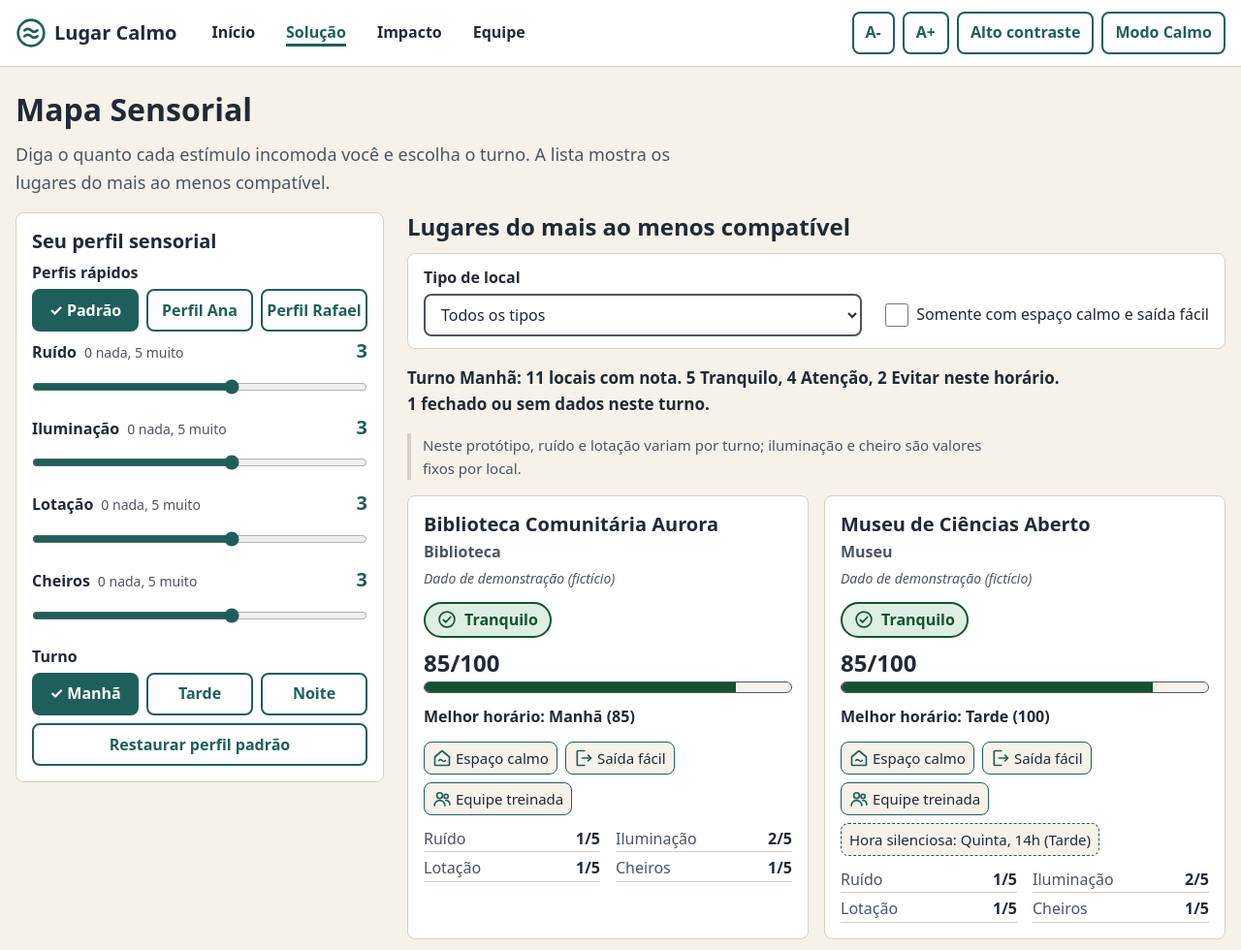
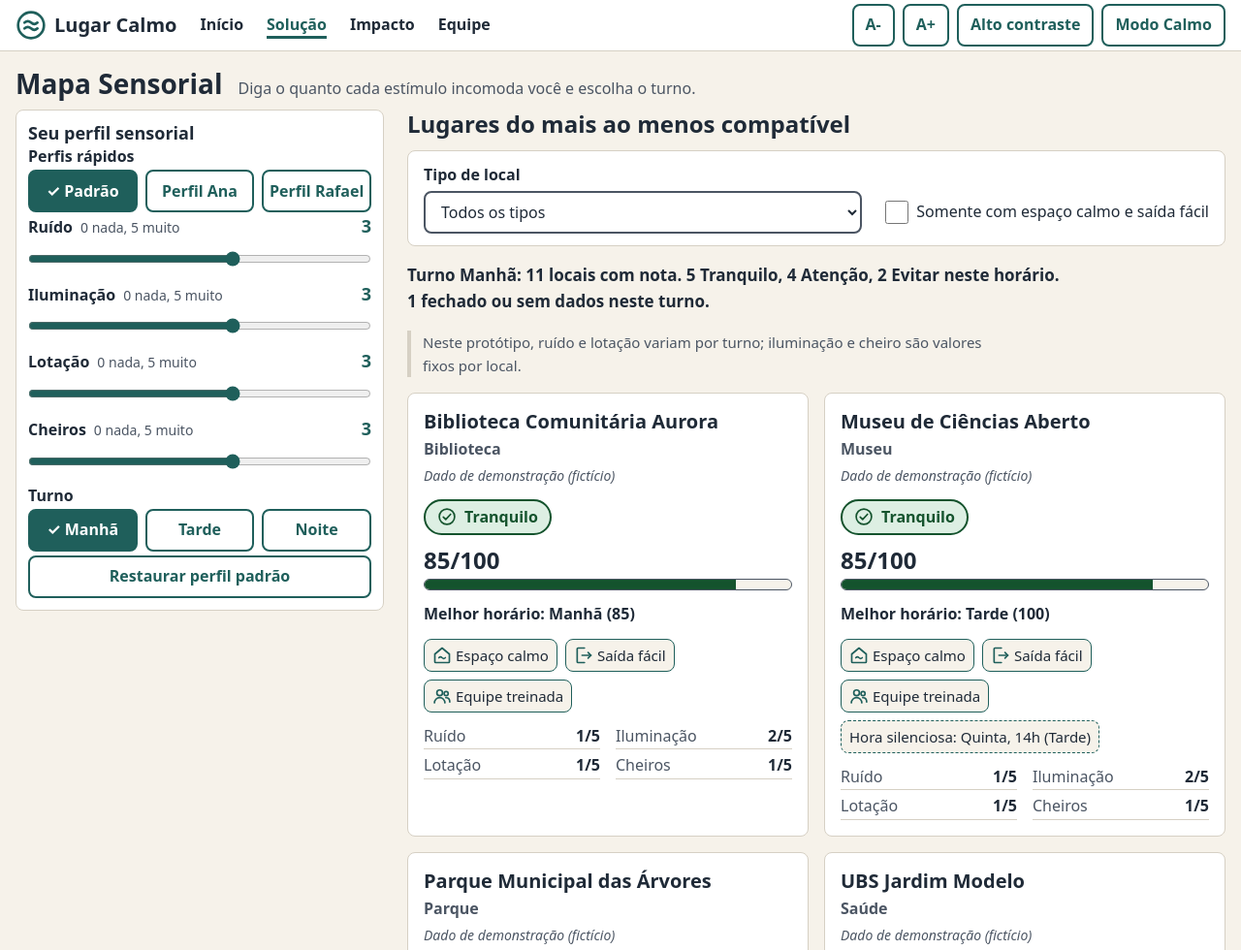
Before and after one commit to richardalmeida-dev/lugar-calmo, a plain HTML site: page solucao.html in a window 1280 px wide. Shown: the top 980 px of the page at 97% size. Drawn offline with Linux system fonts and the light colour scheme.

Commit message:
style: deixa o painel de perfil inteiro acima da dobra no desktop

```diff
--- a/css/componentes.css
+++ b/css/componentes.css
@@ -355,6 +355,36 @@ button:disabled {
 
 #btn-restaurar {
   width: 100%;
+}
+
+/* 11.3: painel inteiro acima da dobra em 1366x650 e 1440x800. Só a
+   partir de 1024 px (mobile-first: no celular nada muda). Encolhem só
+   os respiros e as entrelinhas dos textos de apoio; botões, rótulos do
+   turno, Restaurar e sliders mantêm 44 px (RNF13) e o foco continua com
+   3 px (RNF01). O padding de 12 px é maior que contorno + afastamento
+   do foco (5 px), então o overflow do painel sticky não corta o foco. */
+@media (min-width: 1024px) {
+  #painel-perfil {
+    gap: var(--espaco-1);
+    padding: var(--espaco-3);
+  }
+  #painel-perfil h2 {
+    font-size: 1.125rem;
+  }
+
+  /* Entrelinha 1.2 nos rótulos de uma linha: o texto continua do mesmo
+     tamanho, só some a folga acima e abaixo. */
+  .rotulo-grupo,
+  .seletor-turno legend,
+  .controle-linha label,
+  .legenda {
+    line-height: 1.2;
+  }
+
+  /* Número do valor um pouco menor para não esticar a linha do slider. */
+  .controle-linha output {
+    font-size: 1.125rem;
+  }
 }
 
 /* ---------- Avisos ---------- */
--- a/css/layout.css
+++ b/css/layout.css
@@ -76,9 +76,23 @@
   gap: var(--espaco-2);
 }
 
-/* Em telas largas, a barra de acessibilidade vai para a direita e o
-   cabeçalho fica em uma linha só (painel cabe melhor acima da dobra). */
+/* 11.3: cabeçalho compacto a partir de 1024 px, com marca, menu e barra
+   de acessibilidade numa linha só, para o painel de perfil da Solução
+   caber inteiro acima da dobra (1366x650 e 1440x800). Só o respiro em
+   volta encolhe: links e botões continuam com 44 px de altura (RNF13).
+   O flex-wrap da regra base continua valendo: se faltar largura (A+),
+   o cabeçalho quebra linha em vez de criar rolagem horizontal (RNF02). */
 @media (min-width: 1024px) {
+  .cabecalho {
+    gap: var(--espaco-2) var(--espaco-4);
+    padding-block: var(--espaco-1);
+  }
+
+  .menu a {
+    padding: 0 var(--espaco-2);
+  }
+
+  /* A barra vai para a direita, alinhada ao fim da mesma linha. */
   .barra-acessibilidade {
     margin-left: auto;
   }
@@ -96,6 +110,15 @@ main {
 /* Linha de texto curta (70ch) é mais fácil de acompanhar. */
 main p {
   max-width: var(--largura-texto);
+}
+
+/* 11.3: no desktop o cabeçalho ficou compacto; o respiro do topo do
+   conteúdo encolhe junto para o painel da Solução começar a no máximo
+   120 px do topo. No celular fica o padding de cima (mobile-first). */
+@media (min-width: 1024px) {
+  main {
+    padding-top: var(--espaco-4);
+  }
 }
 
 .secao {
@@ -166,6 +189,34 @@ main p {
 
 /* ---------- Página Solução (Mapa Sensorial) ---------- */
 
+/* Título da Solução: no celular, h1 e instrução empilhados como em
+   qualquer página (o div não muda nada). A partir de 1024 px ficam lado
+   a lado numa linha só, h1 menor e instrução com 1 linha, para o painel
+   de perfil começar a no máximo 120 px do topo (11.3: painel inteiro
+   acima da dobra em 1366x650). O flex-wrap joga a instrução para baixo
+   do h1 se faltar largura (A+), sem rolagem horizontal (RNF02). */
+@media (min-width: 1024px) {
+  .titulo-solucao {
+    display: flex;
+    flex-wrap: wrap;
+    align-items: baseline;
+    gap: 0 var(--espaco-4);
+    margin-bottom: var(--espaco-2);
+  }
+
+  .titulo-solucao h1 {
+    margin: 0;
+    font-size: 1.75rem;
+  }
+
+  /* Uma linha só cabe sem o limite de 70ch; a frase já é curta. */
+  .titulo-solucao .introducao {
+    max-width: none;
+    margin: 0;
+    font-size: 1rem;
+  }
+}
+
 /* Celular: uma coluna, na ordem painel, resultados e formulário (11.3). */
 .layout-solucao {
   display: grid;
--- a/solucao.html
+++ b/solucao.html
@@ -48,8 +48,12 @@
 
   <!-- tabindex="-1" deixa o link "Ir para o conteúdo" mover o foco para cá. -->
   <main id="conteudo" tabindex="-1">
-    <h1>Mapa Sensorial</h1>
-    <p class="introducao">Diga o quanto cada estímulo incomoda você e escolha o turno. A lista mostra os lugares do mais ao menos compatível.</p>
+    <!-- Título e instrução lado a lado no desktop (layout.css), para o painel caber inteiro acima da dobra (11.3).
+         A frase é curta para ficar em 1 linha; o h2 da lista já diz que a ordem vai do mais ao menos compatível. -->
+    <div class="titulo-solucao">
+      <h1>Mapa Sensorial</h1>
+      <p class="introducao">Diga o quanto cada estímulo incomoda você e escolha o turno.</p>
+    </div>
 
     <!-- Duas colunas a partir de 1024 px (11.3): painel à esquerda, resultados e formulário à direita. -->
     <div class="layout-solucao">
```
